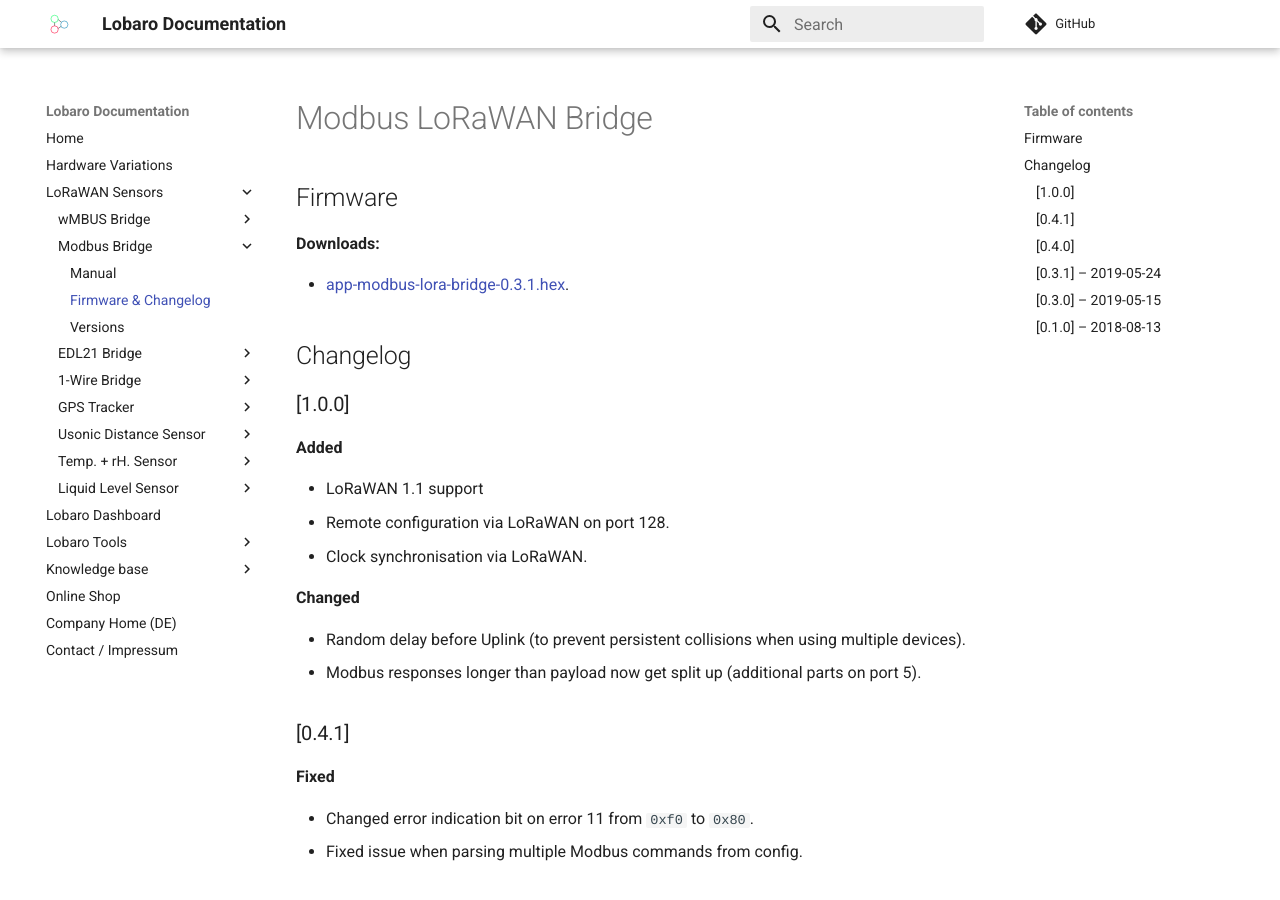
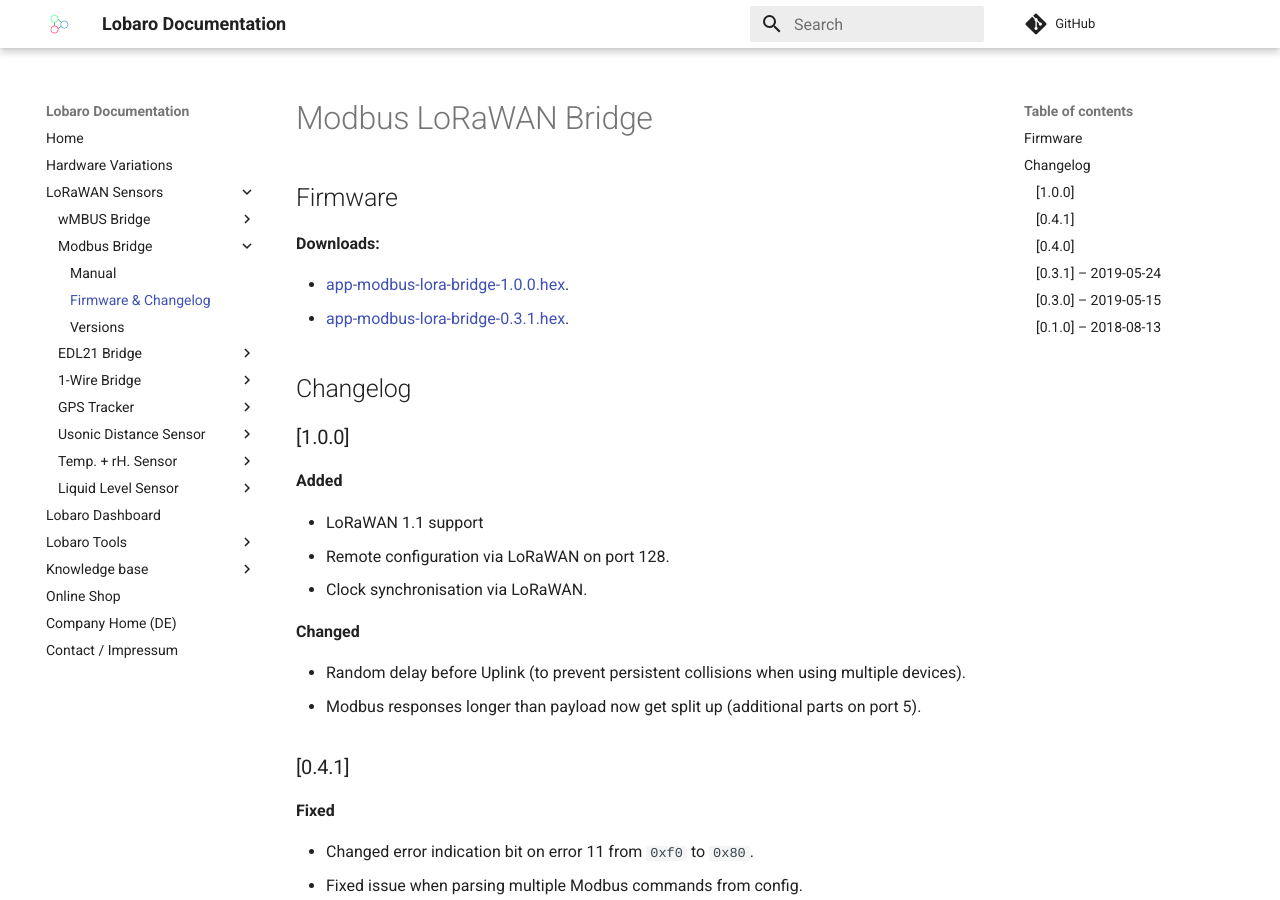
Before and after one commit to Lobaro/docs, an MkDocs documentation site: the page built from docs/lorawan-sensors/modbus-lorawan/firmware.md, in a window 1280 px wide and 900 px high. Built offline with MkDocs 1.6.1 and Material for MkDocs 9.7.7, drawn with Linux system fonts in a browser that asks for light colours; a script that is not in the unit is left out; comment, search, counter and statistics services are not loaded.

Commit message:
Add firmware modbus lorawan v1.0.0

```diff
--- a/docs/lorawan-sensors/modbus-lorawan/firmware.md
+++ b/docs/lorawan-sensors/modbus-lorawan/firmware.md
@@ -4,6 +4,7 @@
 
 **Downloads:**
 
+* [app-modbus-lora-bridge-1.0.0.hex](firmware/app-modbus-lora-bridge-1.0.0.hex).
 * [app-modbus-lora-bridge-0.3.1.hex](firmware/app-modbus-lora-bridge-0.3.1.hex).
 
 ## Changelog
```
Also changed, not shown: 1 other file.
